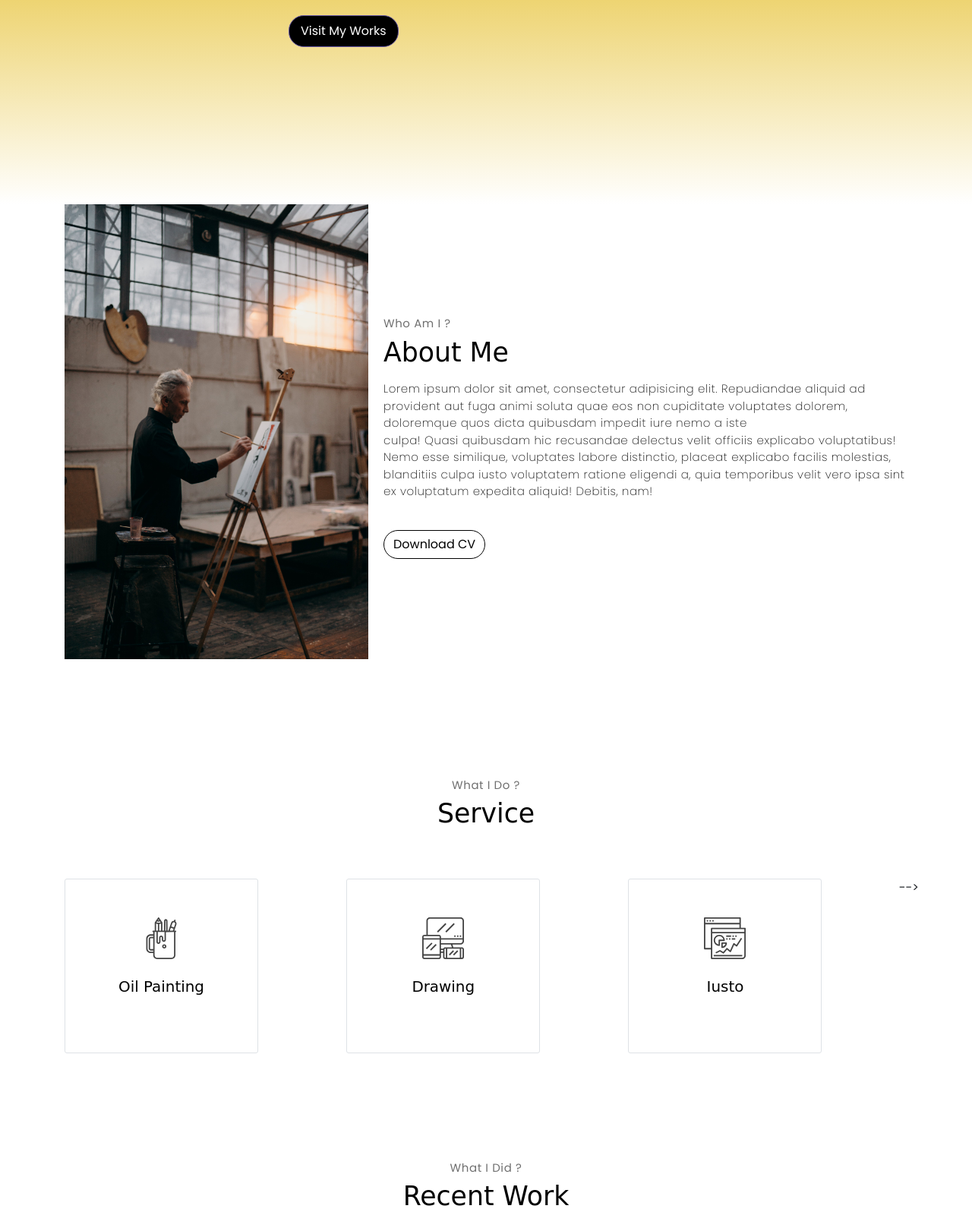
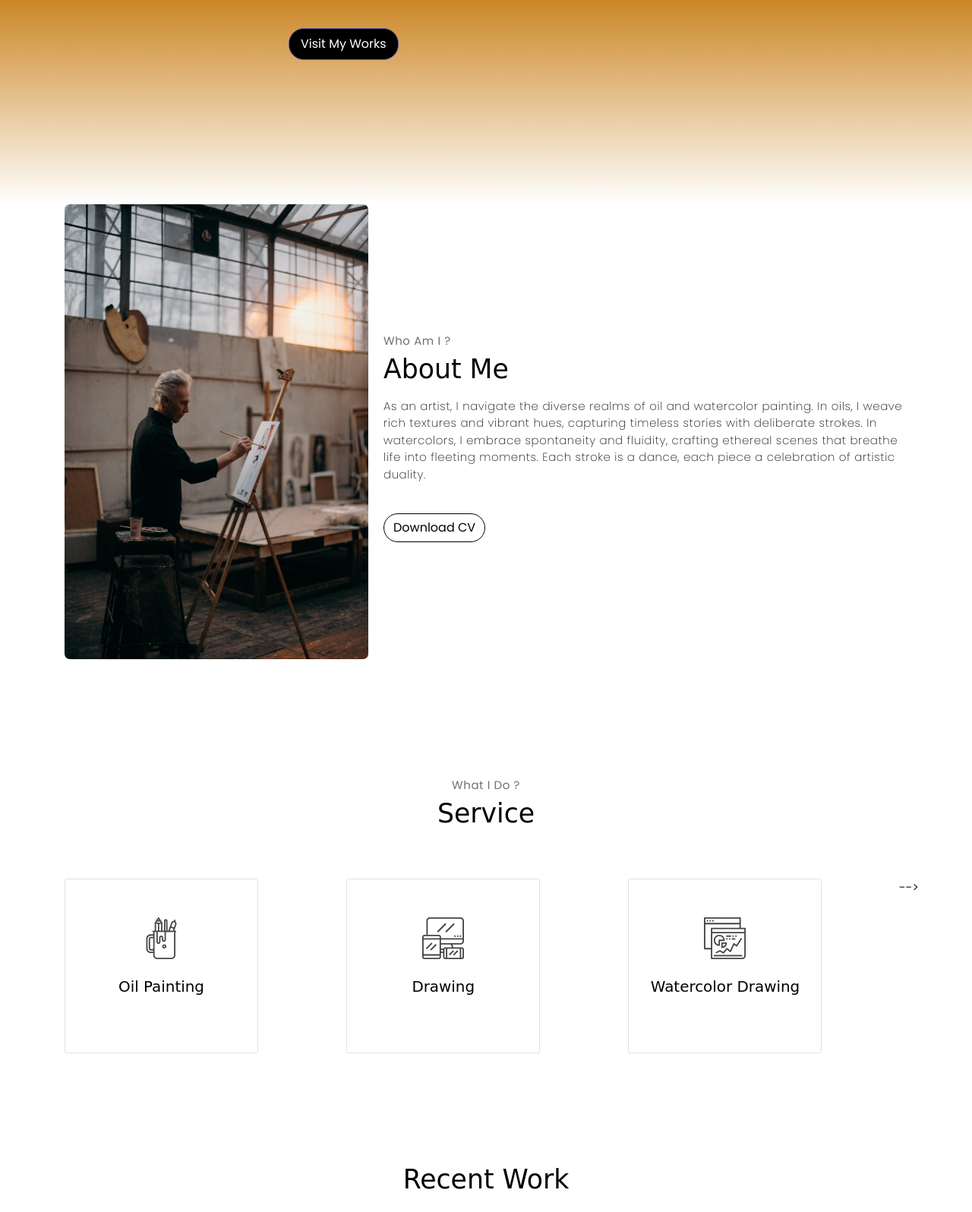
Before and after one commit to femiopebiyi/francis-work-1, a plain HTML site: page index.html in a window 1280 px wide. Shown: the part 531-2127 px from the top of the page at 76% size. Drawn offline with Linux system fonts and the light colour scheme; a web font is replaced by a local one.

Commit message:
francis changes

```diff
--- a/index.html
+++ b/index.html
@@ -58,7 +58,7 @@
                 <span class="up">HI!</span>
                 <span class="down">I am John Doe</span>
             </h1>
-            <p class="header-subtitle">PAINTER</p>
+            <p class="header-subtitle">PAINTER, WATER COLOR DRAWER</p>
 
             <button class="btn btn-primary">Visit My Works</button>
         </div>
@@ -78,13 +78,10 @@
                     <p class="section-subtitle">Who Am I ?</p>
                     <h2 class="section-title mb-3">About Me</h2>
                     <p>
-                        Lorem ipsum dolor sit amet, consectetur adipisicing elit. Repudiandae aliquid ad provident aut
-                        fuga animi soluta quae eos non cupiditate voluptates dolorem, doloremque quos dicta quibusdam
-                        impedit iure nemo a iste
-                        <br>culpa! Quasi quibusdam hic recusandae delectus velit officiis explicabo voluptatibus! Nemo
-                        esse similique, voluptates labore distinctio, placeat explicabo facilis molestias, blanditiis
-                        culpa iusto voluptatem ratione eligendi a, quia temporibus velit vero ipsa sint ex voluptatum
-                        expedita aliquid! Debitis, nam!
+                        As an artist, I navigate the diverse realms of oil and watercolor painting. In oils, I weave rich textures and vibrant
+                        hues, capturing timeless stories with deliberate strokes. In watercolors, I embrace spontaneity and fluidity, crafting
+                        ethereal scenes that breathe life into fleeting moments. Each stroke is a dance, each piece a celebration of artistic
+                        duality.
                     </p>
                     <button class="btn-rounded btn btn-outline-primary mt-4">Download CV</button>
                 </div>
@@ -141,7 +138,7 @@
                             <img src="assets/imgs/analytics.svg"
                                 alt="Download free bootstrap 4 landing page, free boootstrap 4 templates, Download free bootstrap 4.1 landing page, free boootstrap 4.1.1 templates, meyawo Landing page"
                                 class="icon">
-                            <h6 class="title">Iusto</h6>
+                            <h6 class="title">Watercolor Drawing</h6>
                             <p class="subtitle">Labore velit culpa adipisci excepturi consequuntur itaque in nam
                                 molestias dolorem iste quod.</p>
                         </div>
@@ -154,7 +151,7 @@
     <!-- portfolio section -->
     <section class="section" id="portfolio">
         <div class="container text-center">
-            <p class="section-subtitle">What I Did ?</p>
+            <p class="section-subtitle"></p>
             <h6 class="section-title mb-6">Recent Work</h6>
             <!-- row -->
             <div class="row">
```
Also changed, not shown: assets/css/meyawo.css.
